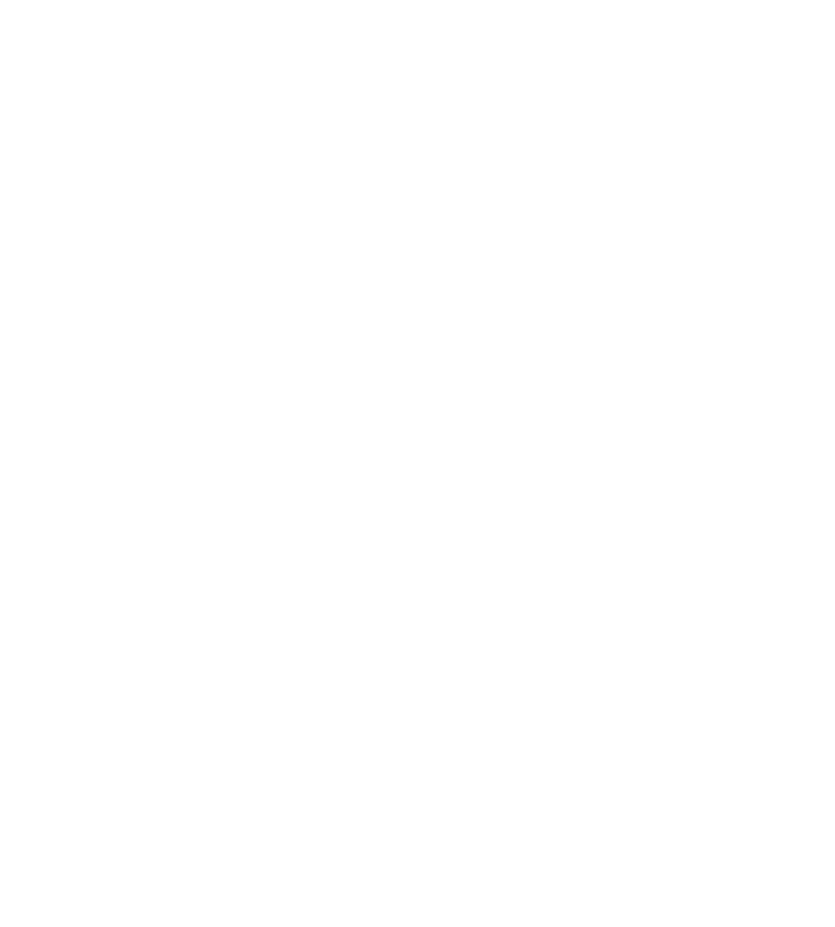
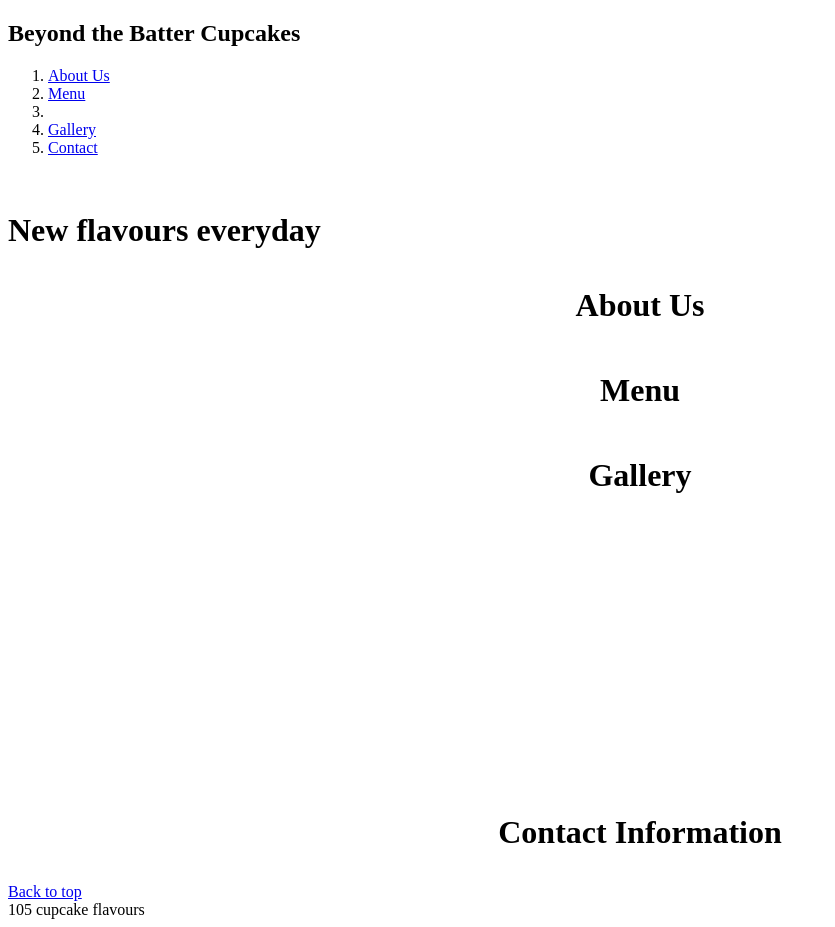
Before and after one commit to monicawinter/project-3, a plain HTML site: page index.html in a window 1280 px wide. Shown: the whole page, without its empty margins (0-835 px from the left). Before the commit the page ends 800 px from the top, so only its background shows below. Drawn offline with Linux system fonts and the light colour scheme.

Commit message:
basic content in html

```diff
--- a/css/main.css
+++ b/css/main.css
@@ -5,3 +5,12 @@ html{
 *, *::before, *::after{
   box-sizing: inherit;
 }
+
+h3 {
+  border-radius: 10px;
+  text-decoration: none;
+  padding: 0.5em 0.75em;
+  text-align: center;
+  font-size: 2rem;
+  margin: 0 auto;
+}
--- a/index.html
+++ b/index.html
@@ -10,12 +10,91 @@
 </head>
 <body>
   <header>
+    <h2>Beyond the Batter Cupcakes</h2>
+
+    <nav>
+      <ol>
+        <li><a href="#about">About Us</a></li>
+        <li><a href="#menu">Menu</a><li>
+        <li><a href="#gallery">Gallery</a></li>
+        <li><a href="#contact">Contact</a></li>
+      </ol>
+    </nav>
   </header>
 
   <main>
+    <div class="banner">
+      <img src="" alt="">
+      <h1>New flavours everyday</h1>
+    </div>
+
+    <div id="about" class="about">
+      <h3>About Us</h3>
+      <p></p>
+    </div>
+
+    <div id="menu" class="menu">
+      <h3>Menu</h3>
+      <p></p>
+    </div>
+
+    <div id="gallery" class="gallery">
+      <h3>Gallery</h3>
+      <figure>
+        <img src="" alt="">
+        <figcaption></figcaption>
+      </figure>
+
+      <figure>
+        <img src="" alt="">
+        <figcaption></figcaption>
+      </figure>
+
+      <figure>
+        <img src="" alt="">
+        <figcaption></figcaption>
+      </figure>
+
+      <figure>
+        <img src="" alt="">
+        <figcaption></figcaption>
+      </figure>
+
+      <figure>
+        <img src="" alt="">
+        <figcaption></figcaption>
+      </figure>
+
+      <figure>
+        <img src="" alt="">
+        <figcaption></figcaption>
+      </figure>
+
+      <figure>
+        <img src="" alt="">
+        <figcaption></figcaption>
+      </figure>
+
+      <figure>
+        <img src="" alt="">
+        <figcaption></figcaption>
+      </figure>
+    </div>
+
+    <div id="contact" class="contact">
+      <h3>Contact Information</h3>
+      <p></p>
+    </div>
   </main>
 
   <footer>
+    <a href="#top">Back to top</a>
   </footer>
 </body>
 </html>
+
+
+
+
+
+105 cupcake flavours
```
